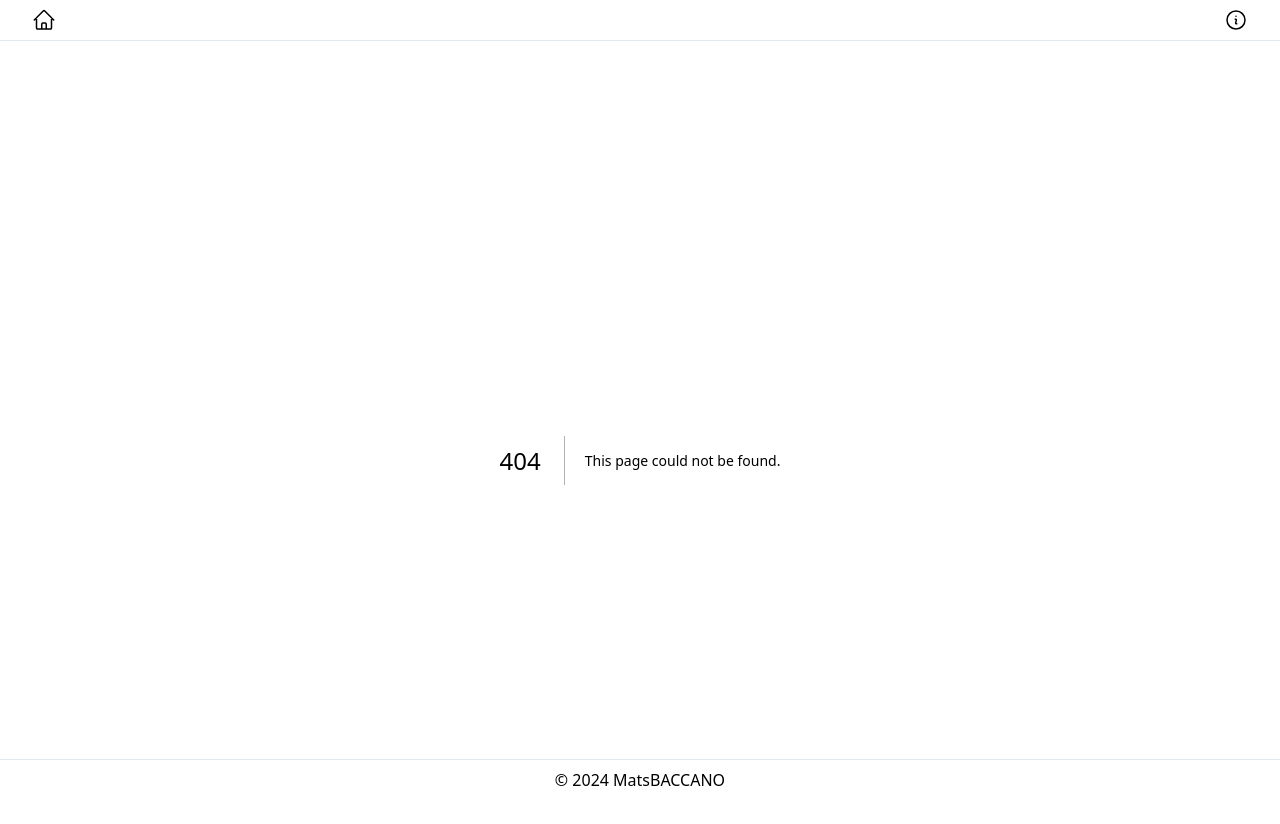
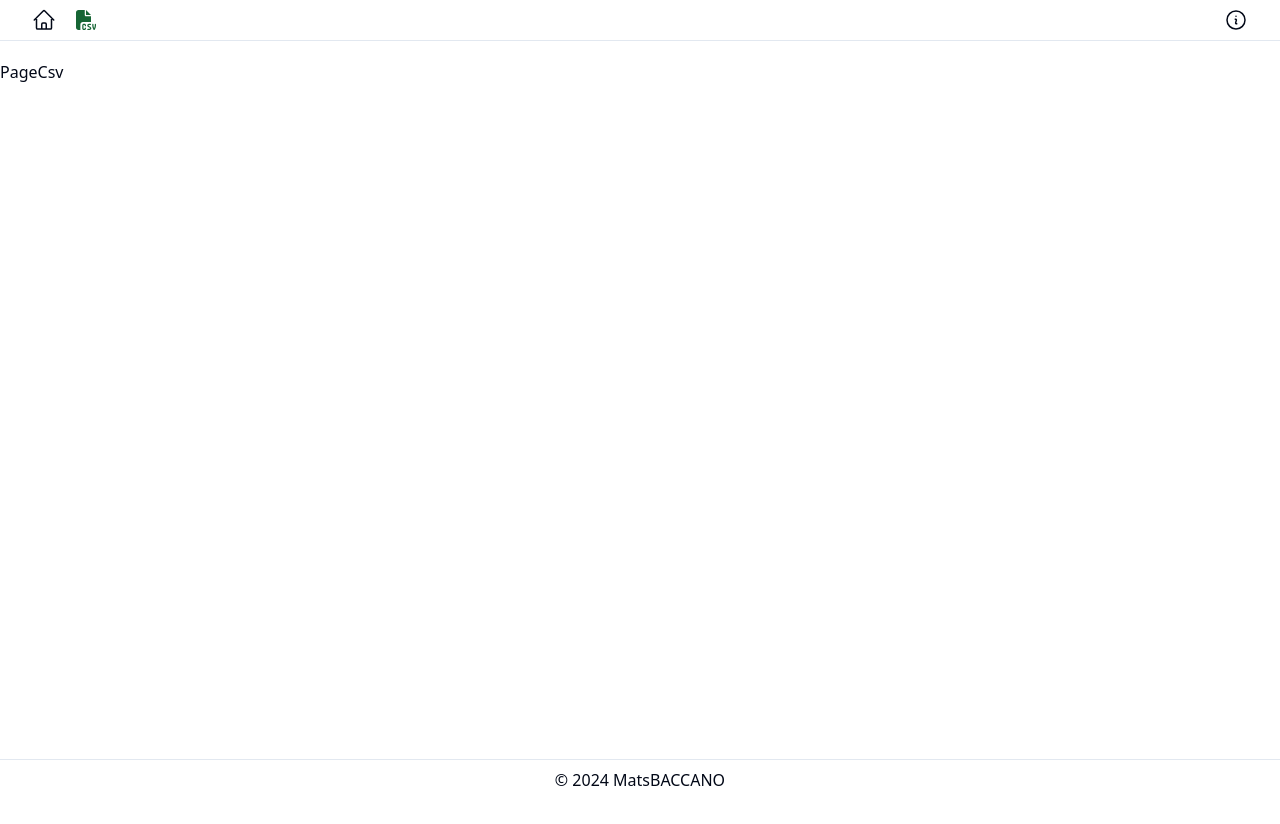
Before and after one commit to Takashi-Matsumura/nfc-ticket-purchase, a Next.js app: page /csv in a window 1280 px wide. Before the commit this address had no page. Shown: the top 824 px of the page. After the commit the page ends 800 px from the top, so only its background shows below. Built offline with nearby package versions, Linux system fonts and the light colour scheme.

Commit message:
Update HomeLayout to include CSV link in header

```diff
--- a/src/app/components/layout/HomeLayout.tsx
+++ b/src/app/components/layout/HomeLayout.tsx
@@ -3,7 +3,7 @@
 import React from "react";
 
 import { HiOutlineHome, HiOutlineInformationCircle } from "react-icons/hi2";
-import { HiOutlineArrowRightStartOnRectangle } from "react-icons/hi2";
+import { FaFileCsv } from "react-icons/fa6";
 import { Separator } from "@/components/ui/separator";
 import Link from "next/link";
 
@@ -16,13 +16,20 @@ export const Header: React.FC<LayoutProps> = ({ style }) => {
   return (
     <header style={style}>
       <div className="container bg-white mx-auto py-2 flex items-center justify-between">
+        <div className="flex items-center space-x-5 w-1/4">
           <Link href="/">
             <HiOutlineHome className="text-2xl" />
           </Link>
+          <Link href="/csv" className="text-xl text-green-800">
+            <FaFileCsv />
+          </Link>
+        </div>
         {process.env.NEXT_PUBLIC_APP_NAME}
+        <div className="flex items-center w-1/4 justify-end">
           <Link href="/help">
             <HiOutlineInformationCircle className="text-2xl" />
           </Link>
+        </div>
       </div>
       <Separator />
     </header>
--- /dev/null
+++ b/src/app/csv/page.tsx
@@ -0,0 +1,13 @@
+import React from "react";
+
+const PageCsv = () => {
+  return (
+    <div>
+      <div>
+        <h1>PageCsv</h1>
+      </div>
+    </div>
+  );
+};
+
+export default PageCsv;
```
Lines whose indentation alone changed are shown as unchanged.
